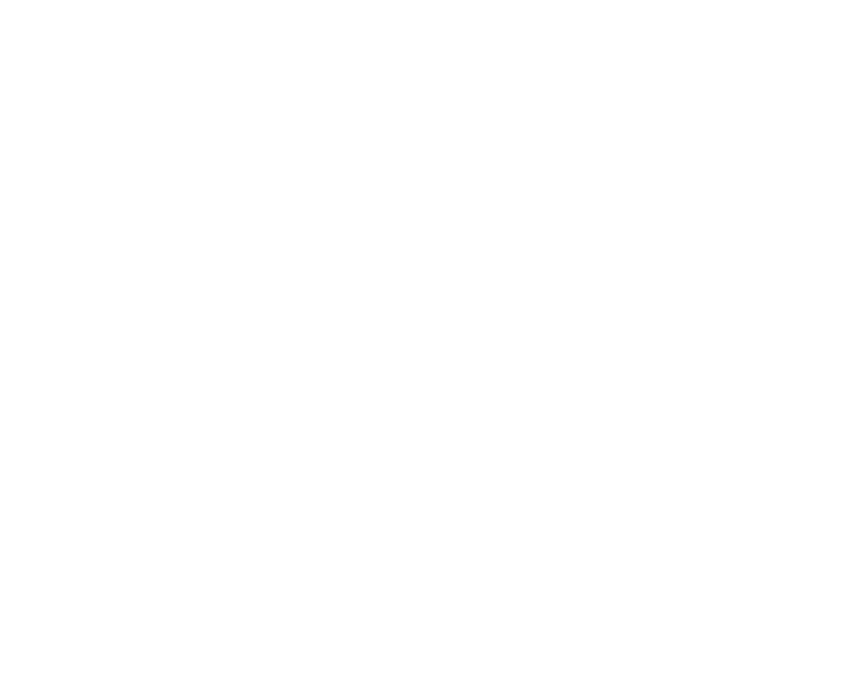
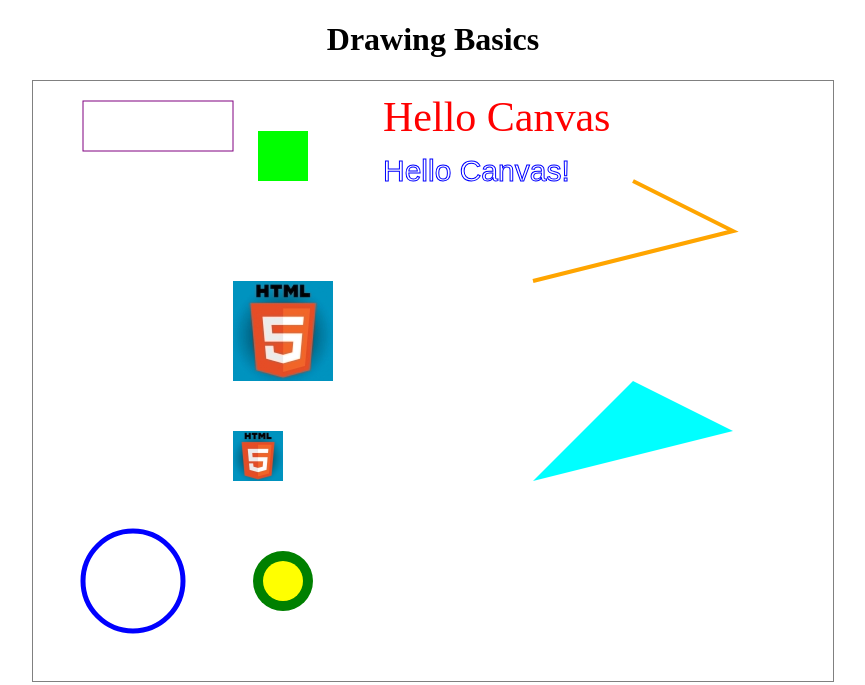
Before and after one commit to OilyPotato819/Drawing-Basics, a plain HTML site: page index.html in a window 1280 px wide. Shown: the whole page, without its empty margins (207-1072 px from the left). Drawn offline with Linux system fonts and the light colour scheme.

Commit message:
last video 9:30

```diff
--- a/index.html
+++ b/index.html
@@ -8,6 +8,9 @@
     <link rel="stylesheet" href="style.css">
 </head>
 <body>
+    <h1>Drawing Basics</h1>
+    <canvas id="myCanvas"></canvas>
+    <img id="html-logo-img" src="html-logo.jpg" alt="html5">
 
     <script src="script.js"></script>
 </body>
--- a/script.js
+++ b/script.js
@@ -0,0 +1,67 @@
+// Drawing Basics
+
+// Setup canvas and the graphics context
+let cnv = document.getElementById("myCanvas");
+let ctx = cnv.getContext("2d");
+cnv.width = 800;
+cnv.height = 600;
+
+// Store images in variables
+let htmlLogoImg = document.getElementById("html-logo-img")
+
+// Drawing using ctx
+
+// DRAW RECTANGLES
+ctx.strokeStyle = "purple";
+ctx.strokeRect(50, 20, 150, 50); // Draw and outlined rectangle
+
+ctx.fillStyle = "rgb(0, 255, 0)";
+ctx.fillRect(225, 50, 50, 50) // Draw a filled square
+
+// TEXT
+ctx.font = "42px Comic Sans MS";
+ctx.fillStyle = "red";
+ctx.fillText("Hello Canvas", 350, 50); // Filled Text
+
+ctx.font = "30px Arial"
+ctx.strokeStyle = "blue"
+ctx.strokeText("Hello Canvas!", 350, 100) // Outlined Text
+
+// LINES
+ctx.lineWidth = 4;
+ctx.strokeStyle = "orange";
+ctx.beginPath();
+ctx.moveTo(500, 200); // Set drawing location
+ctx.lineTo(700, 150); // Draw a line from current location to set location
+ctx.lineTo(600, 100);
+ctx.stroke(); // Draw the specified path
+
+// POLYGON
+ctx.fillStyle = "cyan";
+ctx.beginPath();
+ctx.moveTo(500, 400);
+ctx.lineTo(700, 350);
+ctx.lineTo(600, 300);
+ctx.closePath(); // Go back to start of path
+ctx.fill(); // Draw the specified path
+
+// CIRCLES / ARCS
+ctx.lineWidth = 5;
+ctx.strokeStyle = "#0000FF";
+ctx.beginPath();
+ctx.arc(100, 500, 50, 0, 2 * Math.PI); // Cirlcle with center (100, 500) and radius 50
+ctx.stroke();
+
+ctx.fillStyle = "green";
+ctx.beginPath();
+ctx.arc(250, 500, 30, 0, 2 * Math.PI);
+ctx.fill();
+
+ctx.fillStyle = "#FFFF00";
+ctx.beginPath();
+ctx.arc(250, 500, 20, 0, 2 * Math.PI);
+ctx.fill();
+
+// DRAW IMAGES
+ctx.drawImage(htmlLogoImg, 200, 200)
+ctx.drawImage(htmlLogoImg, 200, 350, 50, 50)
--- a/style.css
+++ b/style.css
@@ -0,0 +1,11 @@
+body {
+    text-align: center;
+}
+
+canvas {
+    border: 1px solid grey;
+}
+
+img {
+    display: none;
+}
```
Also changed, not shown: html-logo.jpg (added).
